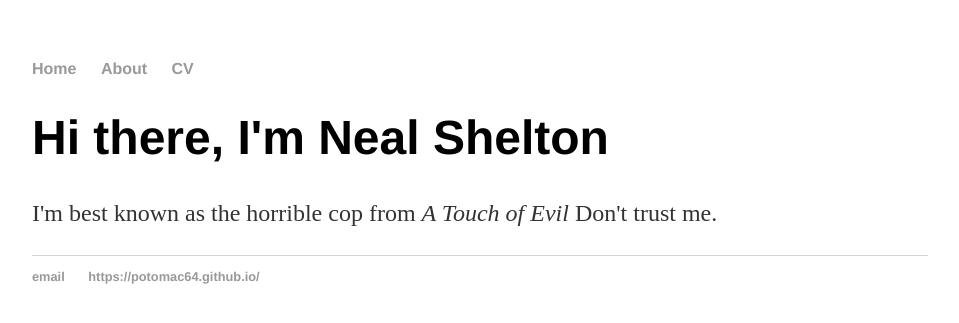
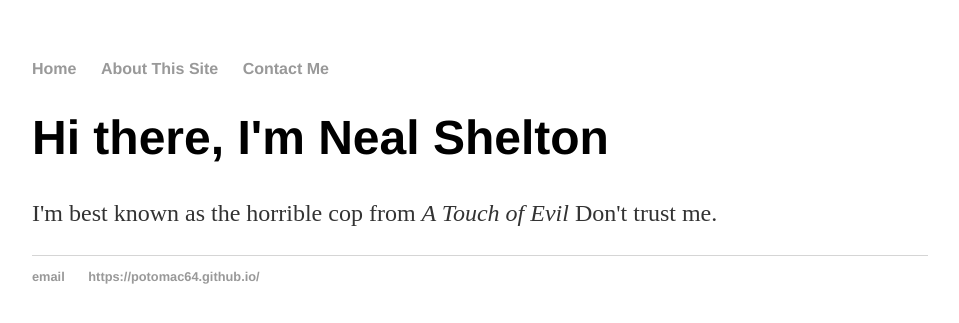
Before and after one commit to potomac64/potomac64.github.io, a Jekyll site: the page built from index.html, in a window 1280 px wide. Shown: the top 323 px of the page, without its empty margins (160-1119 px from the left). Built offline with Jekyll 4.4.1, drawn with Linux system fonts in a browser that asks for light colours.

Commit message:
Update default.html

```diff
--- a/_layouts/default.html
+++ b/_layouts/default.html
@@ -9,8 +9,8 @@
 			<nav>
 	    		<ul>
 	        		<li><a href="/">Home</a></li>
-		        	<li><a href="/about">About</a></li>
-	        		<li><a href="/cv">CV</a></li>
+		        	<li><a href="/about">About This Site</a></li>
+	        		<li><a href="/cv">Contact Me</a></li>
 
 	    		</ul>
 			</nav>
```
